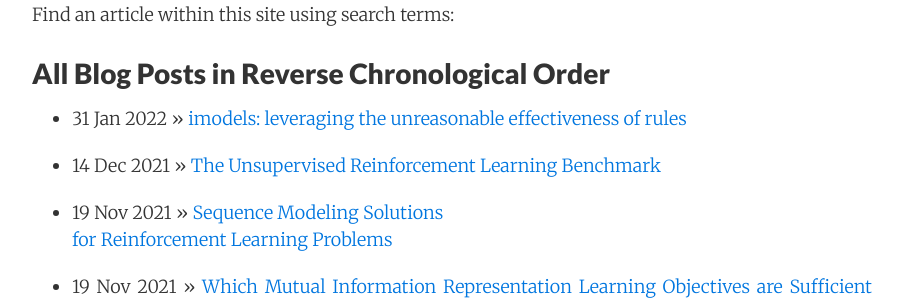
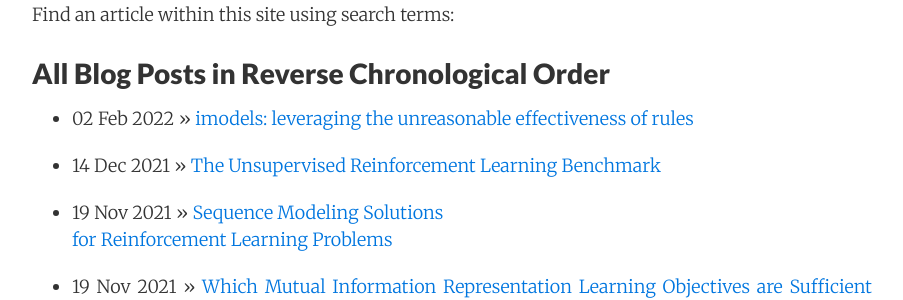
Before and after one commit to bairblog/bairblog.github.io, a Jekyll site: the page built from archive.md, in a window 1280 px wide and 900 px high. Shown: the part 412-712 px from the top of the window, without its empty margins (188-1091 px from the left). Built offline with Jekyll 4.4.1, drawn with Linux system fonts in a browser that asks for light colours; nearby versions of some CDN libraries; formulas are drawn with MathJax 3; comment, search, counter and statistics services are not loaded.

Commit message:
Update and rename 2022-01-31-imodels.md to 2022-02-02-imodels.md

```diff
--- a/_posts/2022-01-31-imodels.md
+++ b/_posts/2022-02-02-imodels.md
@@ -1,7 +1,7 @@
 ---
 layout:             post
 title:              "imodels: leveraging the unreasonable effectiveness of rules"
-date:               2022-1-31  12:00:00
+date:               2022-2-2  12:00:00
 author:             <a href="https://csinva.io/">Chandan Singh</a> and <a href="https://www.linkedin.com/in/nasseri/">Keyan Nasseri</a> and <a href="https://binyu.stat.berkeley.edu/">Bin Yu</a>
 img:                assets/imodels/imodels_anim.gif
 excerpt_separator:  <!--more-->
```
